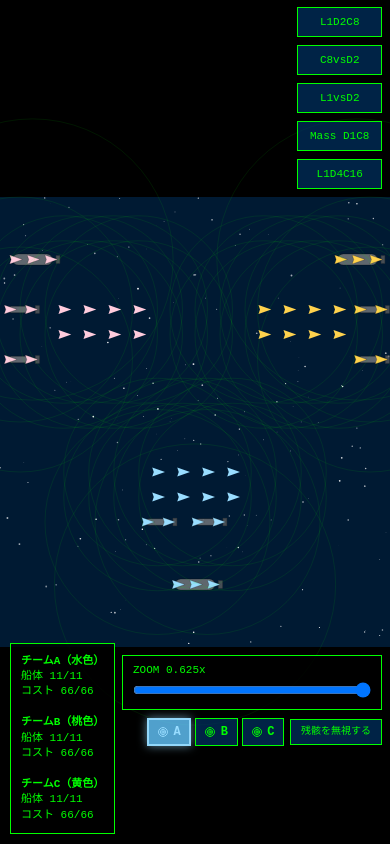
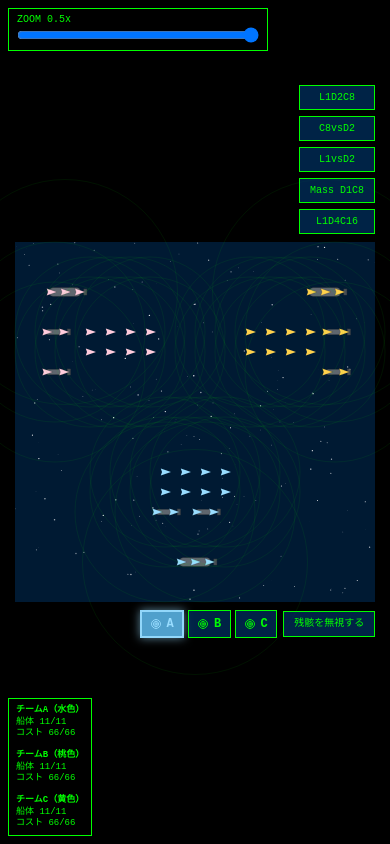
Before and after one commit to igapyon/starship-sim, a website: page index.html in a window 390 px wide. Drawn offline with Linux system fonts and the light colour scheme.

Commit message:
UI最適化とシーン初期配置調整: ZOOMを左上へ移動、モバイル向け省スペース化、L1D4C16の開幕距離改善
### 概要
モバイル（iPhone）での視認性・操作性改善と、`L1D4C16` シーンの開幕接敵抑制を目的に、UIレイアウトと初期配置を調整しました。
あわせてズーム段階に `0.4x` を追加しています。

### 変更内容

#### 1. UIレイアウト/サイズ調整
- ZOOMスライダーを `bottom-controls` から分離し、左上固定に変更
- 左下ステータスパネルを小型化・半透明化
  - フォント/余白/最大幅を縮小
  - 背景透明度を上げて戦場の視認性を改善
- シーン選択ボタン（`L1D2C8` など）を小型化
  - gap/padding/font-size を縮小
- ZOOMコントロール自体の縦サイズを圧縮
  - padding/label間隔/font-size を縮小
  - slider 高さを調整

#### 2. ズーム段階の追加
- `ZOOM_STEPS` に `0.4x` を追加

#### 3. シーン初期配置（`L1D4C16`）調整
- チームB（桃色）とチームC（黄色）を上方・外側へ寄せるように初期座標を変更
- 開幕直後の即時戦闘を起こしにくくする方向で調整
- あわせてチームA（水色）の初期Y位置を下方向へ調整し、全体バランスを補正

### 変更ファイル
- `index-src.html`
- `src/css/app.css`
- `src/ts/main.ts`
- `src/ts/scenes.ts`
- `index.html`（生成物）
- `src/js/main.js`（生成物）
- `src/js/scenes.js`（生成物）

### 期待効果
- iPhoneでのUI重なり/窮屈感の軽減
- 戦場表示領域の見やすさ向上
- `L1D4C16` における開幕即接敵の緩和

```diff
--- a/index.html
+++ b/index.html
@@ -30,31 +30,32 @@
             }
             #info {
                 position: absolute;
-                bottom: 10px;
-                left: 10px;
+                bottom: 8px;
+                left: 8px;
                 color: #0f0;
-                font-size: 11px;
-                line-height: 1.4;
-                background: rgba(0, 0, 0, 0.8);
-                padding: 10px;
+                font-size: 9px;
+                line-height: 1.25;
+                background: rgba(0, 0, 0, 0.45);
+                padding: 6px 7px;
                 border: 1px solid #0f0;
                 z-index: 10;
-                max-width: 200px;
+                max-width: 150px;
             }
             #test-buttons {
                 position: absolute;
                 display: flex;
                 flex-direction: column;
-                gap: 8px;
+                gap: 6px;
                 z-index: 10;
             }
             .test-btn {
-                padding: 8px 12px;
+                padding: 6px 10px;
                 background: rgba(0, 50, 100, 0.7);
                 color: #0f0;
                 border: 1px solid #0f0;
                 cursor: pointer;
-                font-size: 11px;
+                font-size: 10px;
+                line-height: 1.1;
                 font-family: 'Courier New', monospace;
                 transition: all 0.2s;
             }
@@ -149,21 +150,27 @@
                 box-shadow: 0 0 10px rgba(153, 221, 255, 0.6);
             }
             #zoom-controls {
+                position: absolute;
+                top: 8px;
+                left: 8px;
                 width: min(260px, calc(100vw - 16px));
-                padding: 8px 10px;
+                padding: 5px 8px;
                 background: rgba(0, 0, 0, 0.8);
                 border: 1px solid #0f0;
                 color: #0f0;
-                font-size: 11px;
+                font-size: 10px;
+                line-height: 1.1;
                 font-family: 'Courier New', monospace;
+                z-index: 10;
             }
             #zoom-controls label {
                 display: block;
-                margin-bottom: 6px;
+                margin-bottom: 3px;
             }
             #zoom-slider {
                 width: 100%;
                 cursor: pointer;
+                height: 14px;
             }
         </style>
 </head>
@@ -178,11 +185,11 @@
         <button class="test-btn" data-config="mass_d1c8">Mass D1C8</button>
         <button class="test-btn" data-config="threeway_l1d4c32">L1D4C16</button>
     </div>
+    <div id="zoom-controls">
+        <label for="zoom-slider">ZOOM <span id="zoom-value">1x</span></label>
+        <input id="zoom-slider" type="range" min="0" max="0" step="1" value="0">
+    </div>
     <div id="bottom-controls">
-        <div id="zoom-controls">
-            <label for="zoom-slider">ZOOM <span id="zoom-value">1x</span></label>
-            <input id="zoom-slider" type="range" min="0" max="0" step="1" value="0">
-        </div>
         <div id="action-controls">
             <!-- ビーコン配置チーム選択 -->
             <div id="beacon-controls">
@@ -226,7 +233,7 @@
     // @ts-nocheck
     const WORLD_SIZE = 720;
     const MIN_ZOOM = 0.5;
-    const ZOOM_STEPS = [0.5, 0.625, 0.75, 0.875, 1, 1.25, 1.5, 1.75, 2, 3, 4];
+    const ZOOM_STEPS = [0.4, 0.5, 0.625, 0.75, 0.875, 1, 1.25, 1.5, 1.75, 2, 3, 4];
     const canvas = document.getElementById('canvas');
     const ctx = canvas.getContext('2d');
     const infoDiv = document.getElementById('info');
@@ -1522,12 +1529,12 @@
             playerFleet = [];
             // ライトクルーザー1隻
             const playerLCX = WORLD_SIZE / 2;
-            const playerLCY = WORLD_SIZE - 100;
+            const playerLCY = WORLD_SIZE - 80;
             const playerLC = new Starship(playerLCX, playerLCY, 3, 3, '#99ddff', 'hull5', IndependentTurretB);
             playerFleet.push(playerLC);
             // デストロイヤー2隻
             const playerDStartX = WORLD_SIZE / 2 - 60;
-            const playerDStartY = WORLD_SIZE - 200;
+            const playerDStartY = WORLD_SIZE - 180;
             const playerDSpacing = 80;
             for (let i = 0; i < 2; i++) {
                 const x = playerDStartX + i * playerDSpacing;
@@ -1541,7 +1548,7 @@
             }
             // コルベット8隻（4x2グリッド）
             const playerCStartX = WORLD_SIZE / 2 - 60;
-            const playerCStartY = WORLD_SIZE - 280;
+            const playerCStartY = WORLD_SIZE - 260;
             const playerCSpacing = 40;
             for (let row = 0; row < 2; row++) {
                 for (let col = 0; col < 4; col++) {
@@ -1727,13 +1734,13 @@
             // チームB：画面左上（L1D4C16構成）
             enemies = [];
             // ライトクルーザー1隻
-            const enemyLCX = 100;
-            const enemyLCY = 100;
+            const enemyLCX = 70;
+            const enemyLCY = 80;
             const enemyLC = new Starship(enemyLCX, enemyLCY, 3, 3, '#ffccdd', 'hull5', IndependentTurretB);
             enemies.push(enemyLC);
             // デストロイヤー4隻
-            const enemyDStartX = 80;
-            const enemyDStartY = 180;
+            const enemyDStartX = 55;
+            const enemyDStartY = 140;
             const enemyDSpacing = 60;
             for (let i = 0; i < 4; i++) {
                 const x = enemyDStartX;
@@ -1746,8 +1753,8 @@
                 enemies.push(destroyer);
             }
             // コルベット16隻（4x4グリッド）
-            const enemyCStartX = 150;
-            const enemyCStartY = 180;
+            const enemyCStartX = 105;
+            const enemyCStartY = 140;
             const enemyCSpacing = 40;
             for (let row = 0; row < 4; row++) {
                 for (let col = 0; col < 4; col++) {
@@ -1759,13 +1766,13 @@
             // チームC：画面右上（L1D4C16構成）
             teamC = [];
             // ライトクルーザー1隻
-            const teamCLCX = WORLD_SIZE - 100;
-            const teamCLCY = 100;
+            const teamCLCX = WORLD_SIZE - 70;
+            const teamCLCY = 80;
             const teamCLC = new Starship(teamCLCX, teamCLCY, 3, 3, '#ffd24d', 'hull5', IndependentTurretB);
             teamC.push(teamCLC);
             // デストロイヤー4隻
-            const teamCDStartX = WORLD_SIZE - 80;
-            const teamCDStartY = 180;
+            const teamCDStartX = WORLD_SIZE - 55;
+            const teamCDStartY = 140;
             const teamCDSpacing = 60;
             for (let i = 0; i < 4; i++) {
                 const x = teamCDStartX;
@@ -1778,8 +1785,8 @@
                 teamC.push(destroyer);
             }
             // コルベット16隻（4x4グリッド）
-            const teamCCorvetteStartX = WORLD_SIZE - 250;
-            const teamCCorvetteStartY = 180;
+            const teamCCorvetteStartX = WORLD_SIZE - 205;
+            const teamCCorvetteStartY = 140;
             const teamCCorvetteSpacing = 40;
             for (let row = 0; row < 4; row++) {
                 for (let col = 0; col < 4; col++) {
--- a/src/css/app.css
+++ b/src/css/app.css
@@ -23,31 +23,32 @@
         }
         #info {
             position: absolute;
-            bottom: 10px;
-            left: 10px;
+            bottom: 8px;
+            left: 8px;
             color: #0f0;
-            font-size: 11px;
-            line-height: 1.4;
-            background: rgba(0, 0, 0, 0.8);
-            padding: 10px;
+            font-size: 9px;
+            line-height: 1.25;
+            background: rgba(0, 0, 0, 0.45);
+            padding: 6px 7px;
             border: 1px solid #0f0;
             z-index: 10;
-            max-width: 200px;
+            max-width: 150px;
         }
         #test-buttons {
             position: absolute;
             display: flex;
             flex-direction: column;
-            gap: 8px;
+            gap: 6px;
             z-index: 10;
         }
         .test-btn {
-            padding: 8px 12px;
+            padding: 6px 10px;
             background: rgba(0, 50, 100, 0.7);
             color: #0f0;
             border: 1px solid #0f0;
             cursor: pointer;
-            font-size: 11px;
+            font-size: 10px;
+            line-height: 1.1;
             font-family: 'Courier New', monospace;
             transition: all 0.2s;
         }
@@ -142,19 +143,25 @@
             box-shadow: 0 0 10px rgba(153, 221, 255, 0.6);
         }
         #zoom-controls {
+            position: absolute;
+            top: 8px;
+            left: 8px;
             width: min(260px, calc(100vw - 16px));
-            padding: 8px 10px;
+            padding: 5px 8px;
             background: rgba(0, 0, 0, 0.8);
             border: 1px solid #0f0;
             color: #0f0;
-            font-size: 11px;
+            font-size: 10px;
+            line-height: 1.1;
             font-family: 'Courier New', monospace;
+            z-index: 10;
         }
         #zoom-controls label {
             display: block;
-            margin-bottom: 6px;
+            margin-bottom: 3px;
         }
         #zoom-slider {
             width: 100%;
             cursor: pointer;
+            height: 14px;
         }
--- a/src/js/main.js
+++ b/src/js/main.js
@@ -1,7 +1,7 @@
 // @ts-nocheck
 const WORLD_SIZE = 720;
 const MIN_ZOOM = 0.5;
-const ZOOM_STEPS = [0.5, 0.625, 0.75, 0.875, 1, 1.25, 1.5, 1.75, 2, 3, 4];
+const ZOOM_STEPS = [0.4, 0.5, 0.625, 0.75, 0.875, 1, 1.25, 1.5, 1.75, 2, 3, 4];
 const canvas = document.getElementById('canvas');
 const ctx = canvas.getContext('2d');
 const infoDiv = document.getElementById('info');
--- a/src/ts/main.ts
+++ b/src/ts/main.ts
@@ -1,7 +1,7 @@
 // @ts-nocheck
         const WORLD_SIZE = 720;
         const MIN_ZOOM = 0.5;
-        const ZOOM_STEPS = [0.5, 0.625, 0.75, 0.875, 1, 1.25, 1.5, 1.75, 2, 3, 4];
+        const ZOOM_STEPS = [0.4, 0.5, 0.625, 0.75, 0.875, 1, 1.25, 1.5, 1.75, 2, 3, 4];
         const canvas = document.getElementById('canvas');
         const ctx = canvas.getContext('2d');
         const infoDiv = document.getElementById('info');
```
Also changed, not shown: index-src.html (+4 -4 lines), src/js/scenes.js (+15 -15 lines), src/ts/scenes.ts (+15 -15 lines).
